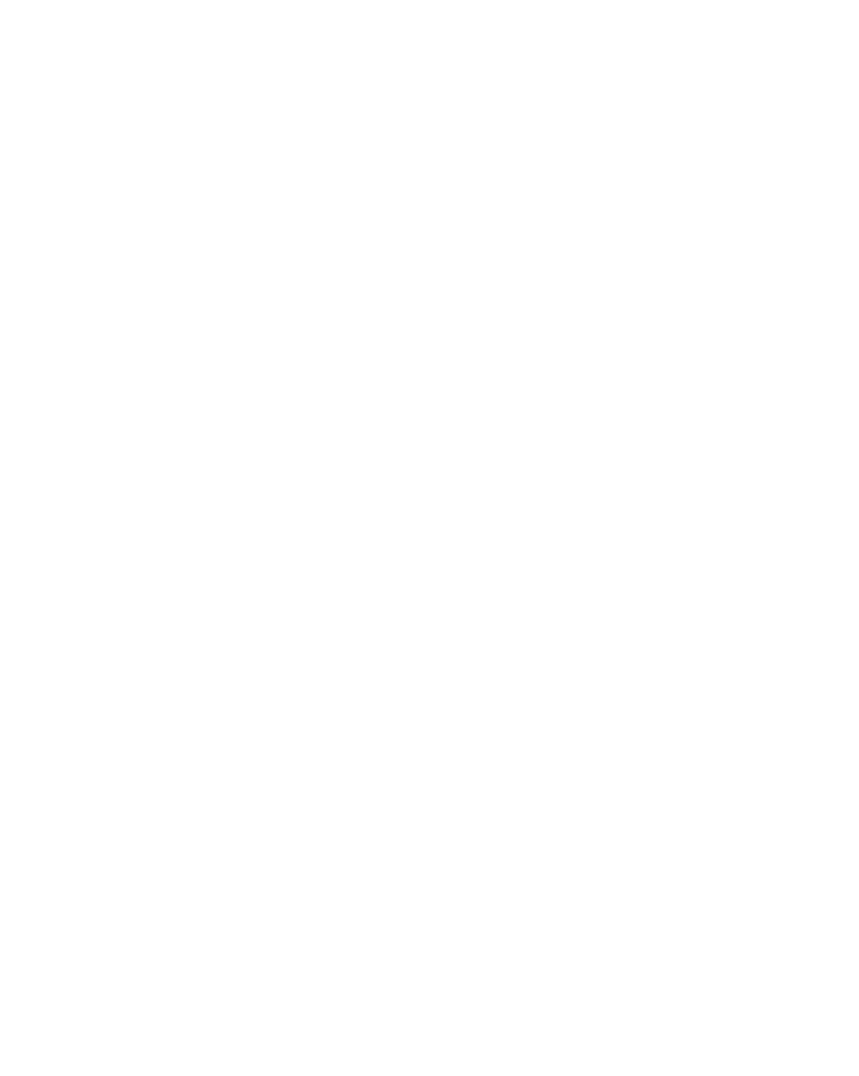
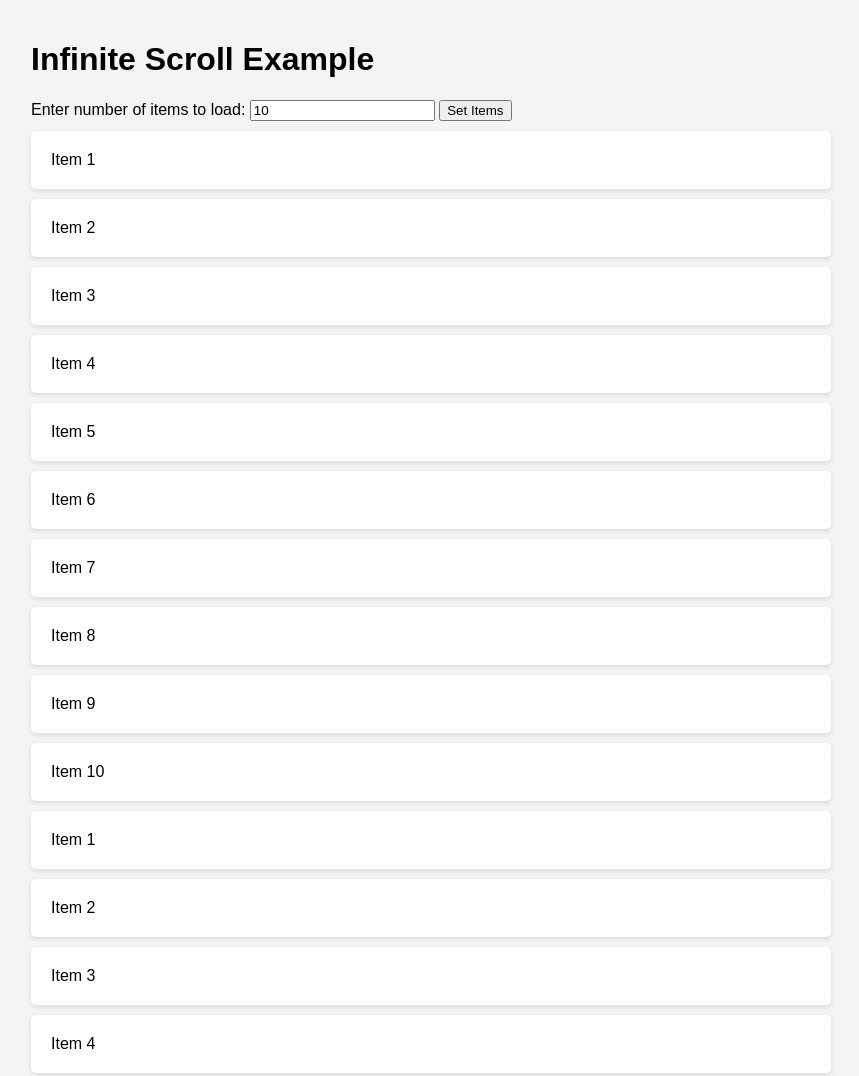
Before and after one commit to HasinaHamidi123/Assignment-2-JavaScript-exercises, a website: page advanced-level-JavaScript-exercises/exercise-1-classExample/index.html in a window 1280 px wide. Shown: the top 1076 px of the page, without its empty margins (209-1068 px from the left). Before the commit the page ends 800 px from the top, so only its background shows below. Drawn offline with Linux system fonts and the light colour scheme.

Commit message:
Assignment-2 Web and Technology

```diff
--- a/advanced-level-JavaScript-exercises/exercise-1-classExample/index.html
+++ b/advanced-level-JavaScript-exercises/exercise-1-classExample/index.html
@@ -0,0 +1,20 @@
+<!DOCTYPE html>
+<html lang="en">
+<head>
+  <meta charset="UTF-8">
+  <meta name="viewport" content="width=device-width, initial-scale=1.0">
+  <title>Infinite Scroll with Input</title>
+  <link rel="stylesheet" href="style.css">
+</head>
+<body>
+<div class="container">
+  <h1>Infinite Scroll Example</h1>
+  <label for="itemCount">Enter number of items to load:</label>
+  <input type="number" id="itemCount" min="1" value="10">
+  <button id="setItems">Set Items</button>
+  <div id="content"></div>
+  <div id="loading" class="loading">Loading more items...</div>
+</div>
+<script src="script.js"></script>
+</body>
+</html>
--- a/advanced-level-JavaScript-exercises/exercise-1-classExample/script.js
+++ b/advanced-level-JavaScript-exercises/exercise-1-classExample/script.js
@@ -0,0 +1,58 @@
+let itemsPerLoad = 10; // Default items per load
+
+// Simulate fetching data from an API
+const fetchData = (start, limit) => {
+    return new Promise((resolve) => {
+        const items = [];
+        for (let i = start; i < start + limit; i++) {
+            items.push(`Item ${i + 1}`);
+        }
+        setTimeout(() => resolve(items), 1000); // Simulate network delay
+    });
+};
+
+// Function to render items to the page
+const renderItems = (items) => {
+    const contentDiv = document.getElementById("content");
+    items.forEach(item => {
+        const div = document.createElement("div");
+        div.className = "item";
+        div.textContent = item;
+        contentDiv.appendChild(div);
+    });
+};
+
+// Function to load more items when the user scrolls
+const loadMoreItems = async () => {
+    const loadingDiv = document.getElementById("loading");
+    loadingDiv.style.display = "block"; // Show loading indicator
+
+    const start = document.querySelectorAll(".item").length;
+    const items = await fetchData(start, itemsPerLoad);
+    renderItems(items);
+    loadingDiv.style.display = "none"; // Hide loading indicator
+};
+
+// Intersection Observer to trigger loading more items
+const observer = new IntersectionObserver((entries) => {
+    entries.forEach(entry => {
+        if (entry.isIntersecting) {
+            loadMoreItems();
+            observer.unobserve(entry.target); // Stop observing after loading
+        }
+    });
+});
+
+// Observe the loading div
+observer.observe(document.getElementById("loading"));
+
+// Load initial items
+loadMoreItems();
+
+// Add event listener for input change
+document.getElementById("setItems").addEventListener("click", () => {
+    const input = document.getElementById("itemCount").value;
+    itemsPerLoad = Math.max(1, parseInt(input)); // Set items per load based on input
+    document.getElementById("content").innerHTML = ""; // Clear existing items
+    loadMoreItems(); // Load new items based on the updated input
+});
--- a/advanced-level-JavaScript-exercises/exercise-1-classExample/style.css
+++ b/advanced-level-JavaScript-exercises/exercise-1-classExample/style.css
@@ -0,0 +1,25 @@
+body {
+    font-family: Arial, sans-serif;
+    margin: 0;
+    padding: 20px;
+    background-color: #f4f4f4;
+}
+
+.container {
+    max-width: 800px;
+    margin: 0 auto;
+}
+
+.item {
+    background-color: #fff;
+    padding: 20px;
+    margin: 10px 0;
+    border-radius: 5px;
+    box-shadow: 0 2px 5px rgba(0, 0, 0, 0.1);
+}
+
+.loading {
+    text-align: center;
+    display: none;
+    font-size: 18px;
+}
```
Also changed, not shown: index.html (+1 -1 lines), README.md.
